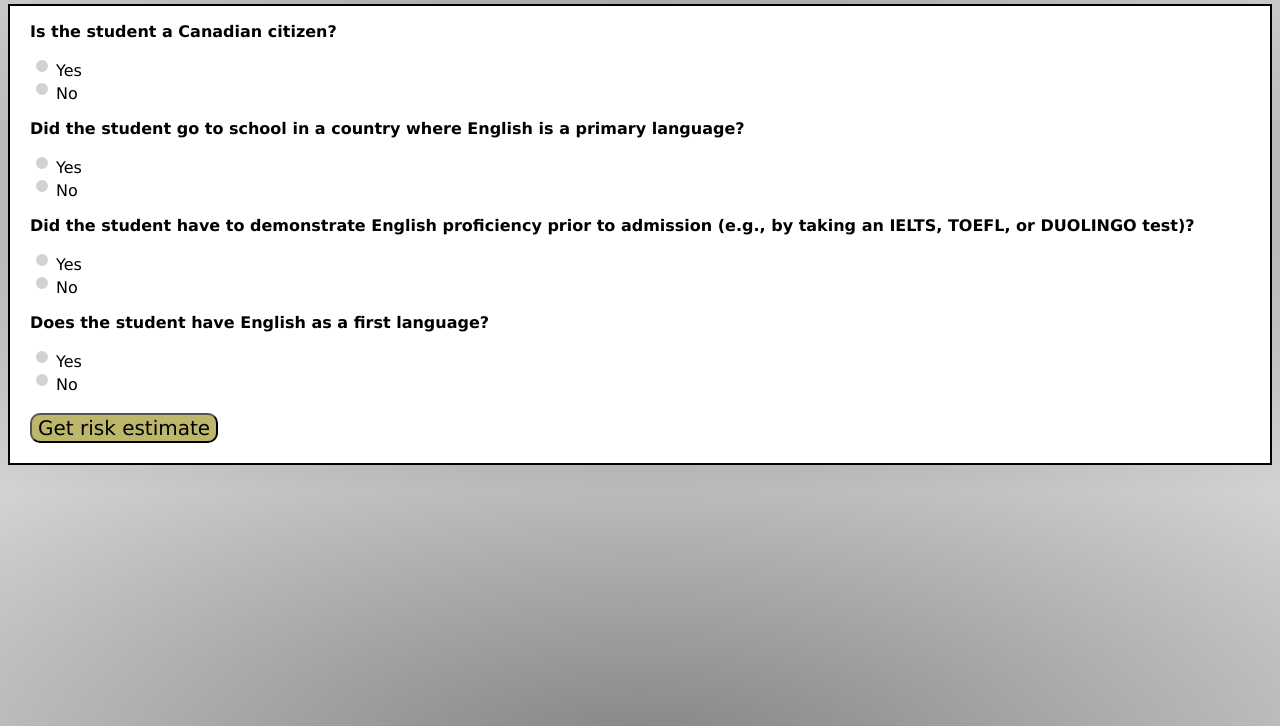
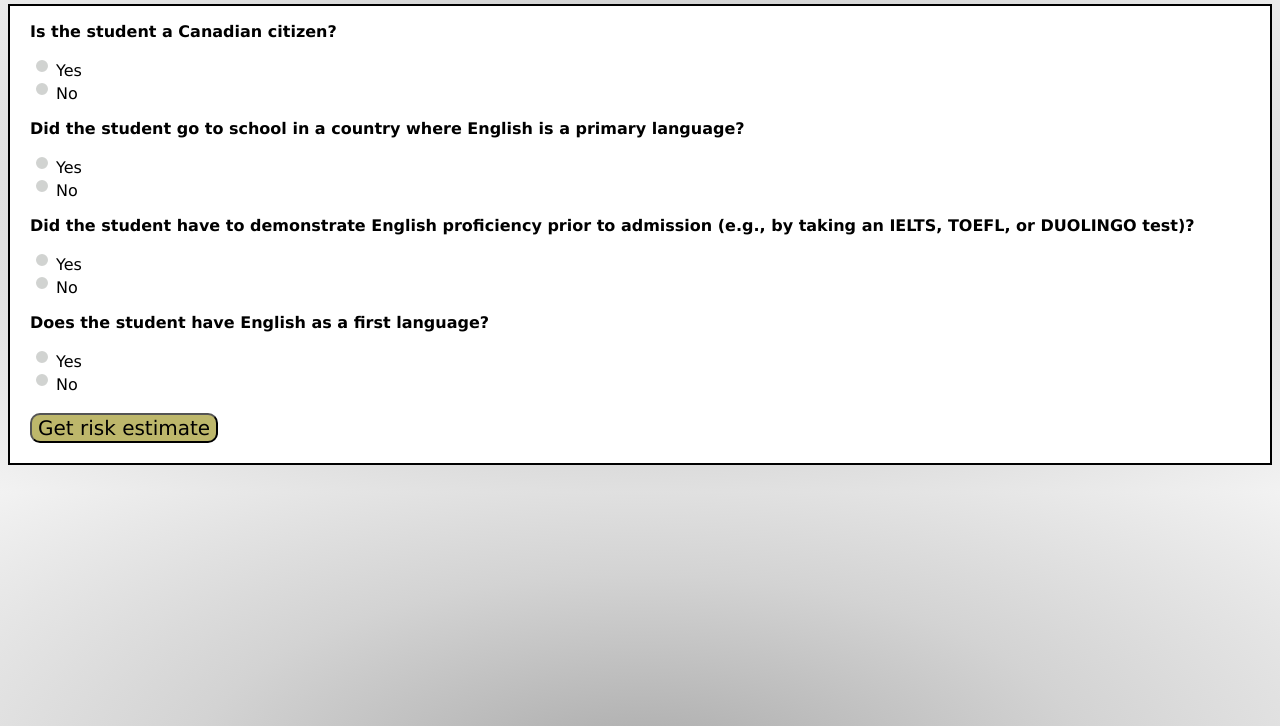
Before and after one commit to S-N-2019/pages-test, a plain HTML site: page index.html in a window 1280 px wide. Shown: the part 74-800 px from the top of the page. Drawn offline with Linux system fonts and the light colour scheme.

Commit message:
updated style sheet

```diff
--- a/style.css
+++ b/style.css
@@ -3,8 +3,8 @@
 }
 
 body {
-	background-color: #f2f2f2; /* for browsers that do not support gradients */
-	background-image: radial-gradient(grey, darkgrey, lightgrey);
+	background-color: lightgrey; /* for browsers that do not support gradients */
+	background-image: radial-gradient(darkgrey, lightgrey, #f2f2f2);
 }
 
 h1 {
```
